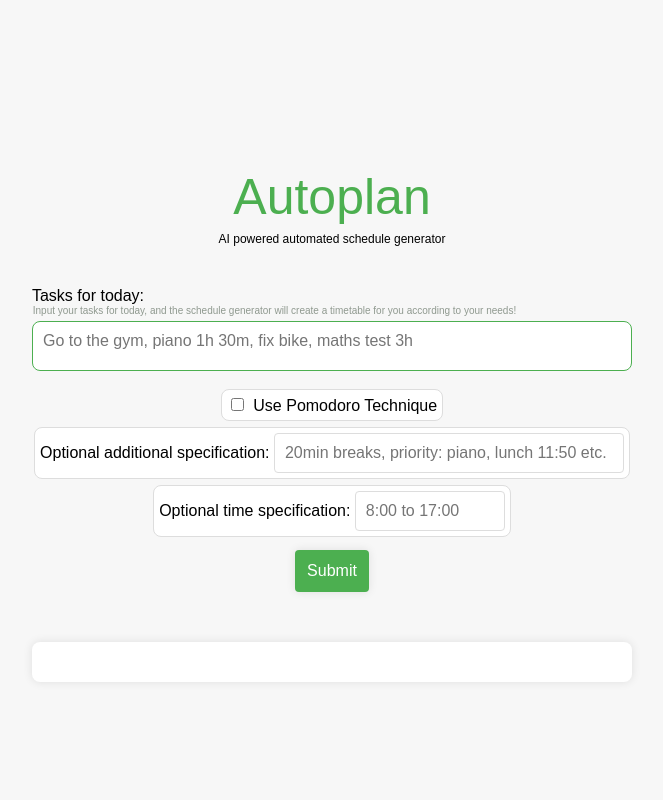
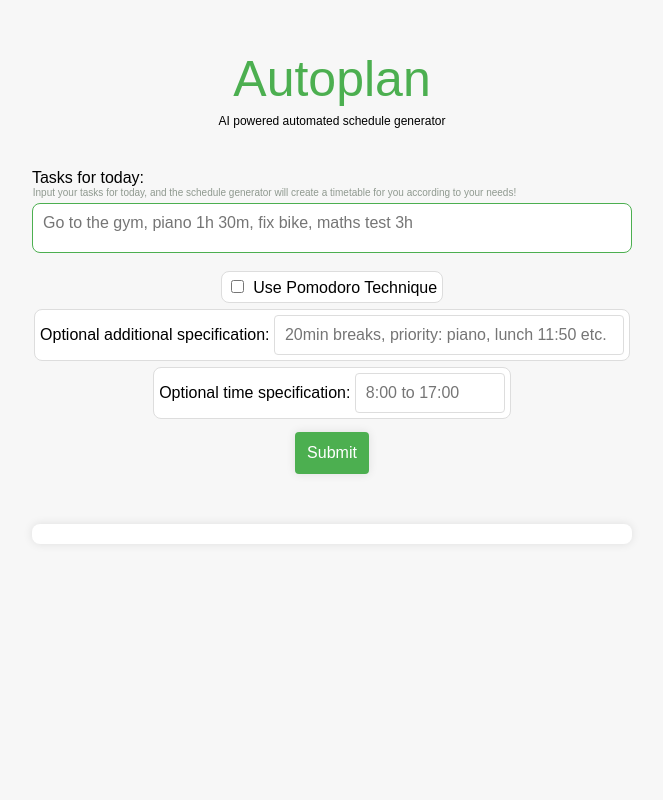
Before and after one commit to PianoPiston/Autoplan, a Django app: page / in a window 1280 px wide. Shown: the whole page, without its empty margins (308-971 px from the left). Run offline with Django 4.2, Linux system fonts and the light colour scheme.

Commit message:
Update main.html

```diff
--- a/scheduler/templates/main.html
+++ b/scheduler/templates/main.html
@@ -10,7 +10,7 @@
       flex-direction: column;
       justify-content: center;
       align-items: center;
-      height: 100vh;
+      height: auto;
       margin: 0;
       background-color: #f7f7f7;
       font-family: 'Arial', sans-serif;
@@ -53,7 +53,7 @@
       font-size: 16px;
       font-family: 'Arial', sans-serif;
       width: 580px;
-      min-height: 20px;
+      height: auto;
       padding: 10px;
       margin-top: 20px;
       border-radius: 8px;
@@ -193,7 +193,6 @@
             .then(response => response.json())
             .then(data => {
             const response = data.response;
-            alert(response);
             document.getElementById('responseContainer').innerText = response;
             })
             .catch(error => {
```
